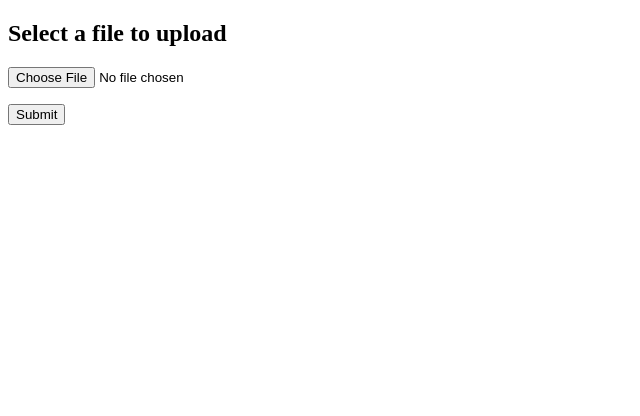
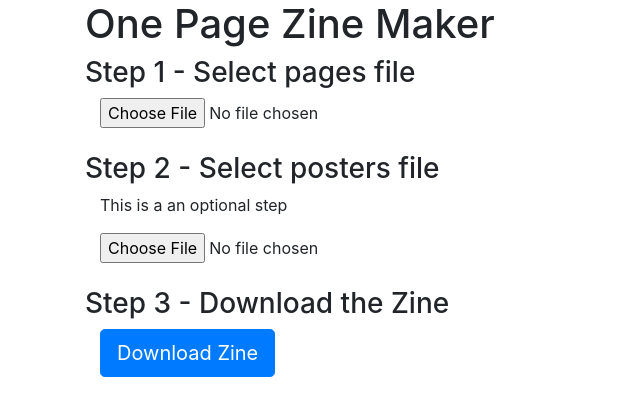
Before and after one commit to rabidgremlin/OnePageZineMaker, a Flask app: page / in a window 1280 px wide. Shown: the top 416 px of the page, without its empty margins (0-640 px from the left). Run offline with Flask 2, Linux system fonts and the light colour scheme; some libraries are stand-ins or nearby versions.

Commit message:
Added some UI.

```diff
--- a/templates/index.html
+++ b/templates/index.html
@@ -1,24 +1,63 @@
 <!doctype html>
-<title>Python Flask File Upload Example</title>
-<h2>Select a file to upload</h2>
-<p>
+<html lang="en">
+
+<head>
+	<!-- Required meta tags -->
+	<meta charset="utf-8">
+	<meta name="viewport" content="width=device-width, initial-scale=1, shrink-to-fit=no">
+
+	<!-- Bootstrap CSS -->
+	<link rel="stylesheet" href="https://stackpath.bootstrapcdn.com/bootstrap/4.3.1/css/bootstrap.min.css"
+		integrity="sha384-ggOyR0iXCbMQv3Xipma34MD+dH/1fQ784/j6cY/iJTQUOhcWr7x9JvoRxT2MZw1T" crossorigin="anonymous">
+
+	<title>Hello, world!</title>
+</head>
+
+<body>
+	<div class="container">
+		<h1>One Page Zine Maker</h1>
 		{% with messages = get_flashed_messages() %}
 		{% if messages %}
-		<ul class=flashes>
+		<div class="alert alert-danger" role="alert">
 			{% for message in messages %}
-		  <li>{{ message }}</li>
+			{{ message }}<br />
 			{% endfor %}
-		</ul>
+		</div>
 		{% endif %}
 		{% endwith %}
-</p>
+
 		<form method="post" action="/" enctype="multipart/form-data">
-    <dl>
-		<p>
-			<input type="file" name="file" autocomplete="off" required>
-		</p>
-    </dl>
-    <p>
-		<input type="submit" value="Submit">
-	</p>
+
+			<h3>Step 1 - Select pages file</h3>
+			<div class="col-sm-10">
+				<input type="file" class="form-control-file" name="file" id="file" autocomplete="off" required>
+			</div>
+			<br/>
+			<h3>Step 2 - Select posters file</h3>
+			<div class="col-sm-10">
+				<p>This is a an optional step</p>
+				<input type="file" class="form-control-file" name="poster" id="poster" autocomplete="off">
+			</div>
+			<br/>
+			<h3>Step 3 - Download the Zine</h3>
+			<div class="col-sm-10">
+				<button type="submit" value="Submit" class="btn btn-primary btn-lg">Download Zine</button>
+			</div>
+
 		</form>
+
+		<!-- Optional JavaScript -->
+		<!-- jQuery first, then Popper.js, then Bootstrap JS -->
+		<script src="https://code.jquery.com/jquery-3.3.1.slim.min.js"
+			integrity="sha384-q8i/X+965DzO0rT7abK41JStQIAqVgRVzpbzo5smXKp4YfRvH+8abtTE1Pi6jizo"
+			crossorigin="anonymous"></script>
+		<script src="https://cdnjs.cloudflare.com/ajax/libs/popper.js/1.14.7/umd/popper.min.js"
+			integrity="sha384-UO2eT0CpHqdSJQ6hJty5KVphtPhzWj9WO1clHTMGa3JDZwrnQq4sF86dIHNDz0W1"
+			crossorigin="anonymous"></script>
+		<script src="https://stackpath.bootstrapcdn.com/bootstrap/4.3.1/js/bootstrap.min.js"
+			integrity="sha384-JjSmVgyd0p3pXB1rRibZUAYoIIy6OrQ6VrjIEaFf/nJGzIxFDsf4x0xIM+B07jRM"
+			crossorigin="anonymous"></script>
+	</div>
+</body>
+
+</html>
```
Lines whose indentation alone changed are shown as unchanged.
